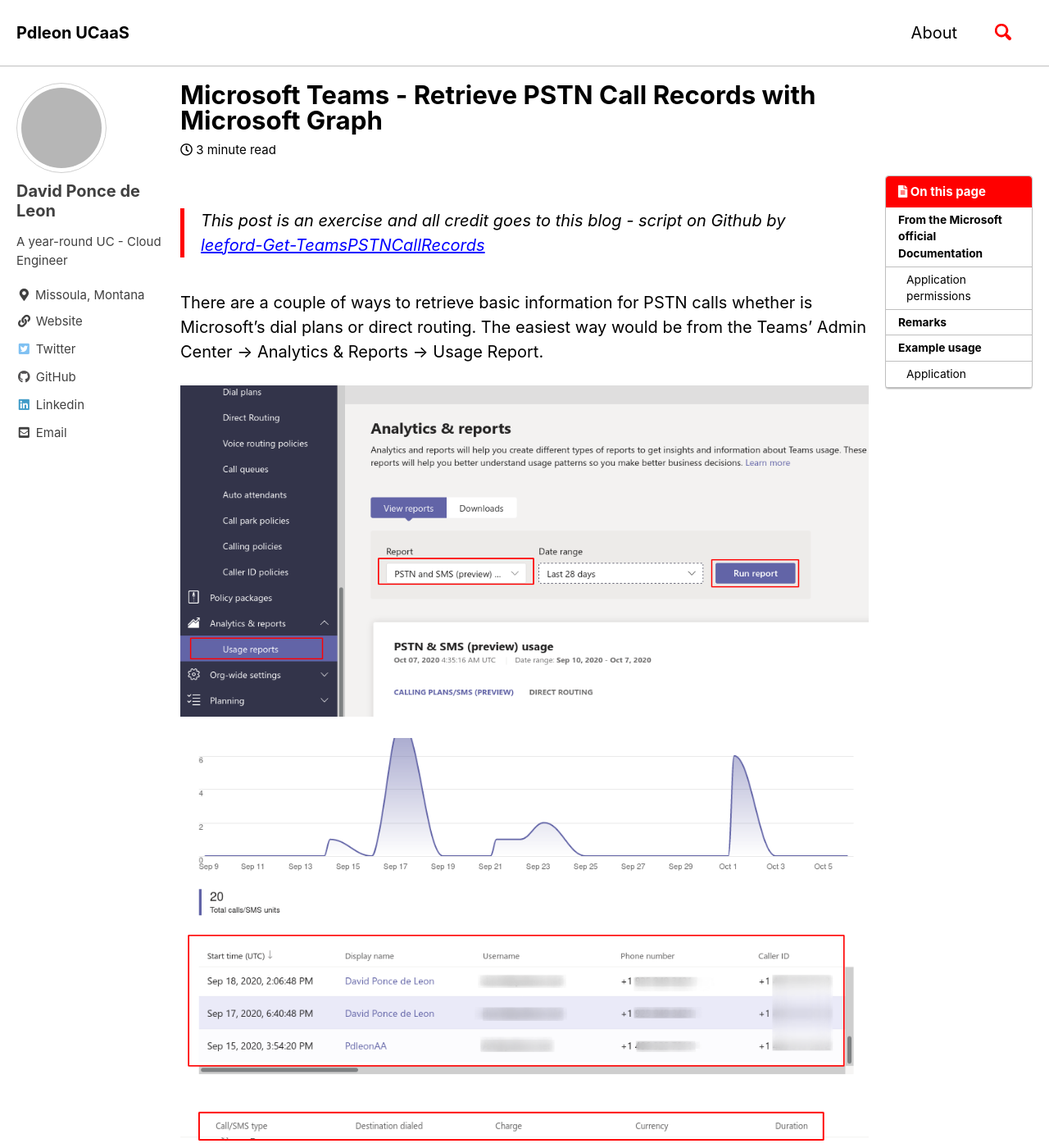
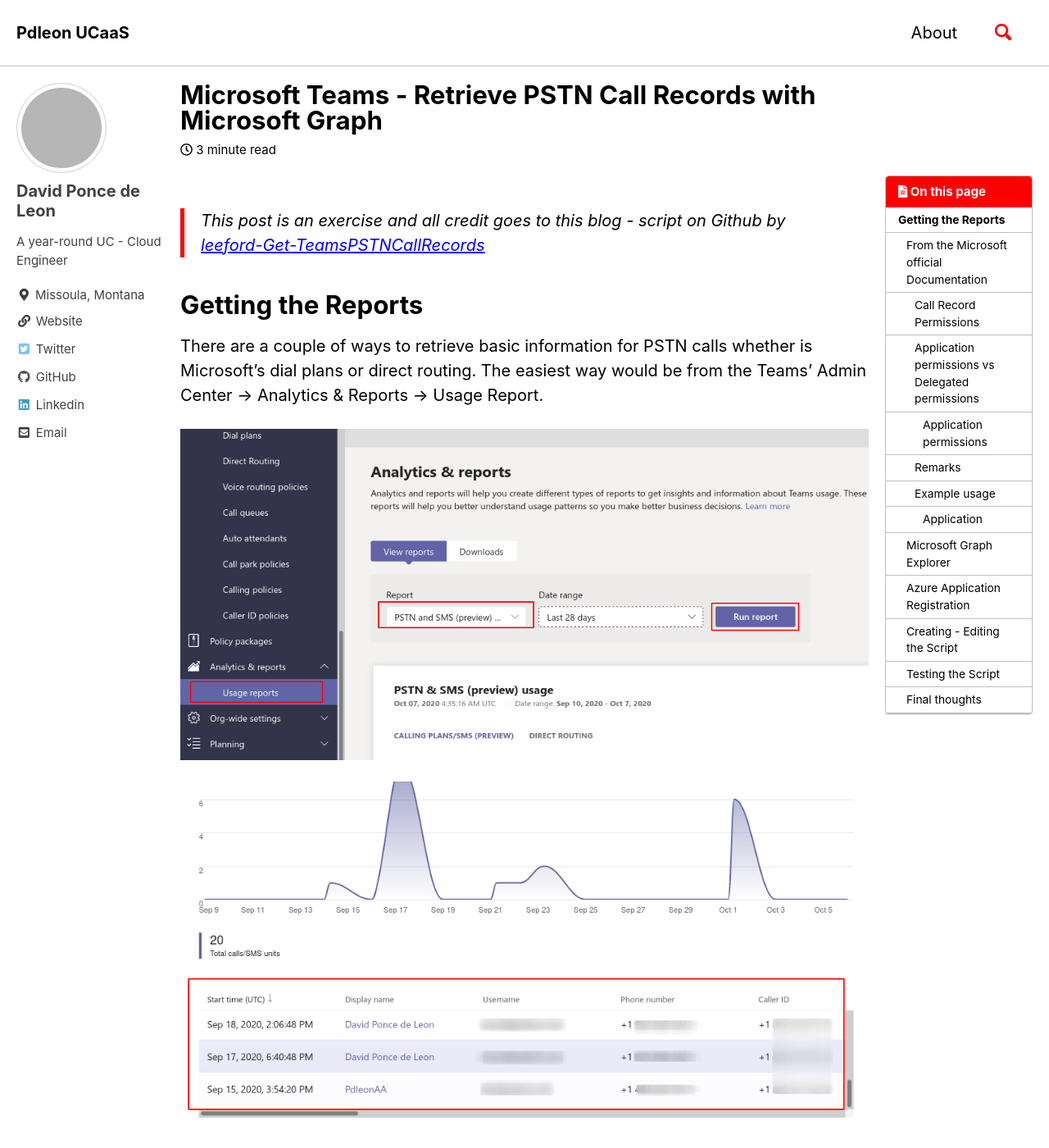
Before and after one commit to Pdleon/pdleon.github.io, a Jekyll site: the page built from _posts/2020-10-06-Retrieve PSTN Calls with Microsoft Graph.md, in a window 1280 px wide and 1400 px high. Shown: the whole window at 82% size. Built offline with Jekyll 4.4.1, drawn with Linux system fonts in a browser that asks for light colours; cached includes are drawn as plain includes; comment, search, counter and statistics services are not loaded; some of the changed text lies outside the part shown; grey boxes are pictures that could not be loaded.

Commit message:
updating posts

```diff
--- a/_posts/2020-10-06-Retrieve PSTN Calls with Microsoft Graph.md
+++ b/_posts/2020-10-06-Retrieve PSTN Calls with Microsoft Graph.md
@@ -8,6 +8,7 @@ excerpt: "Connect to Microsoft Graph and use Powershell to retrieve PSTN and Dir
 > This post is an exercise and all credit goes to this blog - script on Github by  [leeford-Get-TeamsPSTNCallRecords](https://github.com/leeford/Get-TeamsPSTNCallRecords)
 
 
+# Getting the Reports
 
 There are a couple of ways to retrieve basic information for PSTN calls whether is Microsoft's dial plans or direct routing. The easiest way would be from the Teams' Admin Center -> Analytics & Reports -> Usage Report.
 
@@ -41,9 +42,9 @@ Some background to make all this happen:
 
 
 
-### From the Microsoft official Documentation
+## From the Microsoft official Documentation
 
-## Call Record Permissions
+### Call Record Permissions
 
 One of the following permissions is required to call this API. To learn more, including how to choose permissions, see [Permissions](https://docs.microsoft.com/en-us/graph/permissions-reference).
 
@@ -53,7 +54,7 @@ One of the following permissions is required to call this API. To learn more, in
 | Delegated (personal Microsoft account) | Not supported.                              |
 | Application                            | CallRecords.Read.All                        |
 
-## Application permissions vs Delegated permissions
+### Application permissions vs Delegated permissions
 
 This is important to understand because when using the graph explorer you may encounter consent permissions warnings|errors to execute the query as the *CallRecords.Read.All* is specific to an application and not user scope.
 
@@ -80,7 +81,7 @@ The *CallRecords.Read.All* permission grants an **application** privileged acces
 - *CallRecords.Read.All*: Subscribe to new call records (`POST /v1.0/subscriptions`).
 - *CallRecords.Read.All*: Retrieve direct routing call records within the specified time range (`GET /v1.0/communications/callRecords/microsoft.graph.callRecords.getDirectRoutingCalls(fromDateTime={start date and time),toDateTime={end date and time))`)
 
-
+## Microsoft Graph Explorer
 
 > Microsoft provides the ability to test and validate your query through graph explorer but since this is an application specific resource/permission, we get a 403 requesting for consent of an application or in this case not supported
 
@@ -90,7 +91,7 @@ The *CallRecords.Read.All* permission grants an **application** privileged acces
 
 
 
-
+## Azure Application Registration
 
 - Back to the original blog/source: We have to register a new application
 
@@ -119,6 +120,7 @@ The *CallRecords.Read.All* permission grants an **application** privileged acces
   ![](../assets/images/Azure-AppPermissions.png)
 
 
+## Creating - Editing the Script
 
 - Back to the github script link below, click on Raw and copy the script to your preferred editor and modify your **applicationid(client), directoryid(tenant), and clientsecret** string as illustrated on his blog.
 
@@ -133,6 +135,7 @@ The *CallRecords.Read.All* permission grants an **application** privileged acces
 ![](../assets/images/GetPSTNAdaptedScript.png)
 
 
+## Testing the Script
 
 - Let's run and test the script -> currently running on Powershell 7.0.3 but also ran in Powershell 5.1 with success
 
@@ -150,7 +153,7 @@ The *CallRecords.Read.All* permission grants an **application** privileged acces
 
 
 
-- Final thoughts:
+## Final thoughts
   - Thank you to Lee for this script , great work
   - Where do we go from here ? Since Microsoft only stores  this information up to 1 year, perhaps there is a need to move this data to another repository whether is a SharePoint List or  the new kid on the block: Microsoft Lists, an external/internal database or simply leave it on a json or csv file for archiving purposes.
   - What do we do with all this data, we can leverage PowerBi to populate areas of interest or call volume per service/account, trends within your environment but also this could serve to your helpdesk or admin to troubleshoot PSTN calls or to comply with your company governance.
```
